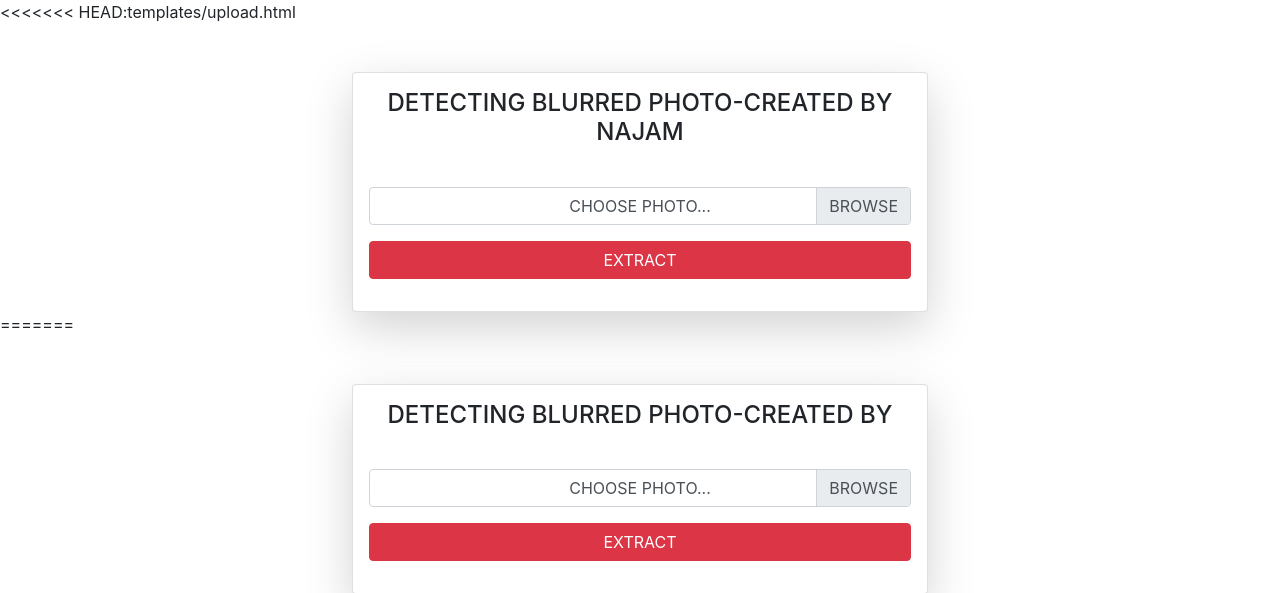
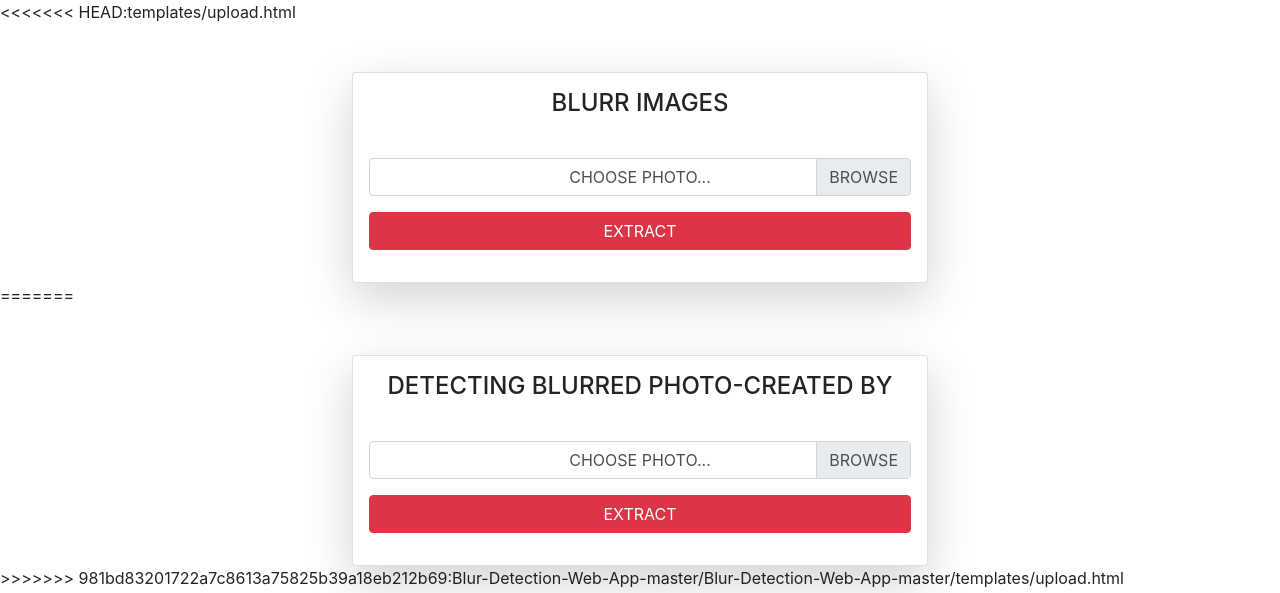
Before and after one commit to saqibansarii/Task-9-Blurr-detection-pipeline, a Flask app: page / in a window 1280 px wide. Shown: the top 593 px of the page. Run offline with Flask 3, Linux system fonts and the light colour scheme; some libraries are stand-ins or nearby versions.

Commit message:
small change in file to check if the pipeline is working

```diff
--- a/templates/upload.html
+++ b/templates/upload.html
@@ -10,7 +10,7 @@
 
 <body>
     <div class="card text-center mt-5 shadow-lg p-3 bg-white rounded" style="width: 36rem;margin: auto;text-transform: uppercase;">
-        <h4 class="card-title mb-0">Detecting Blurred Photo-Created by Najam</h4>
+        <h4 class="card-title mb-0">Blurr Images</h4>
         <div class="card-body">
             <div>
                 {% if images %}
```
